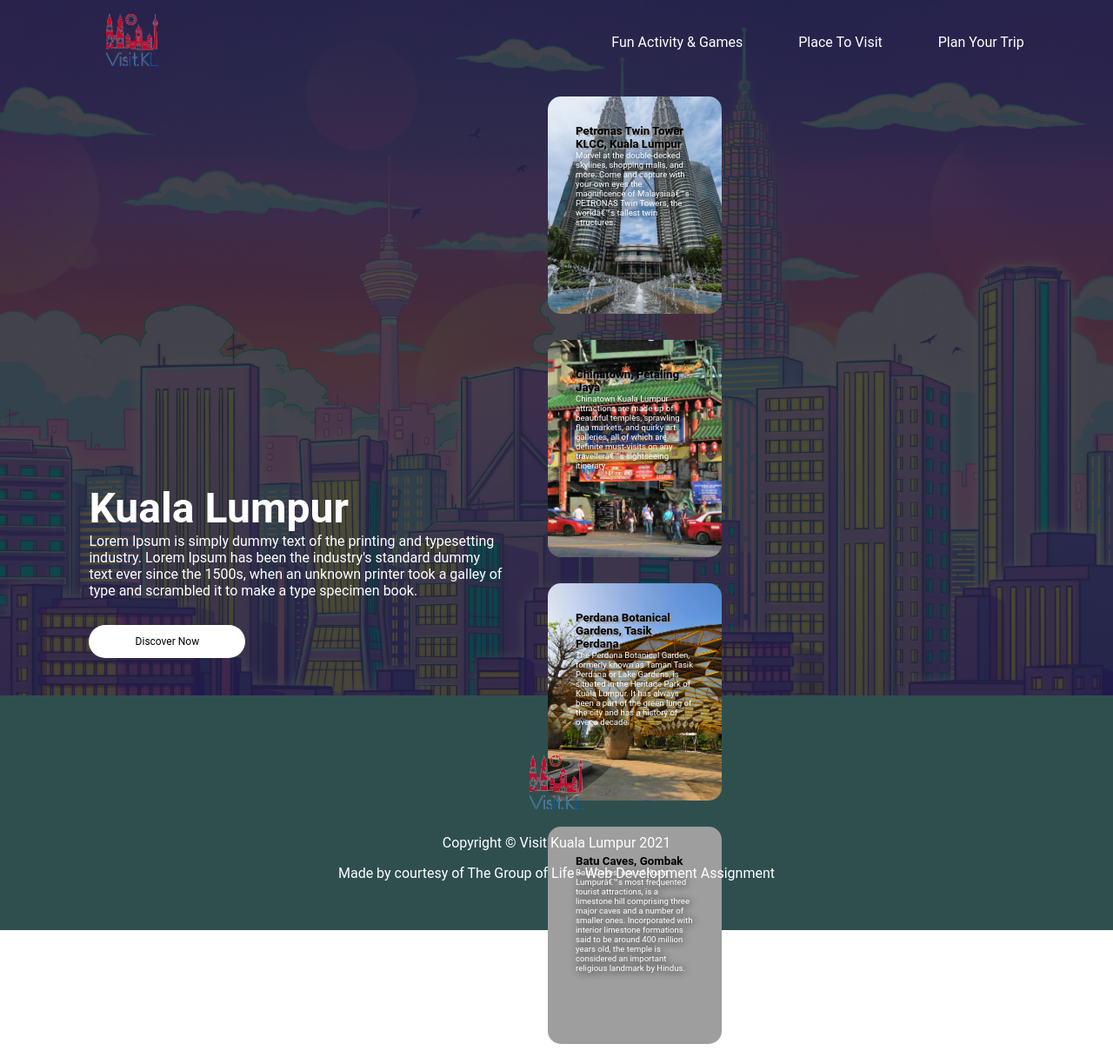
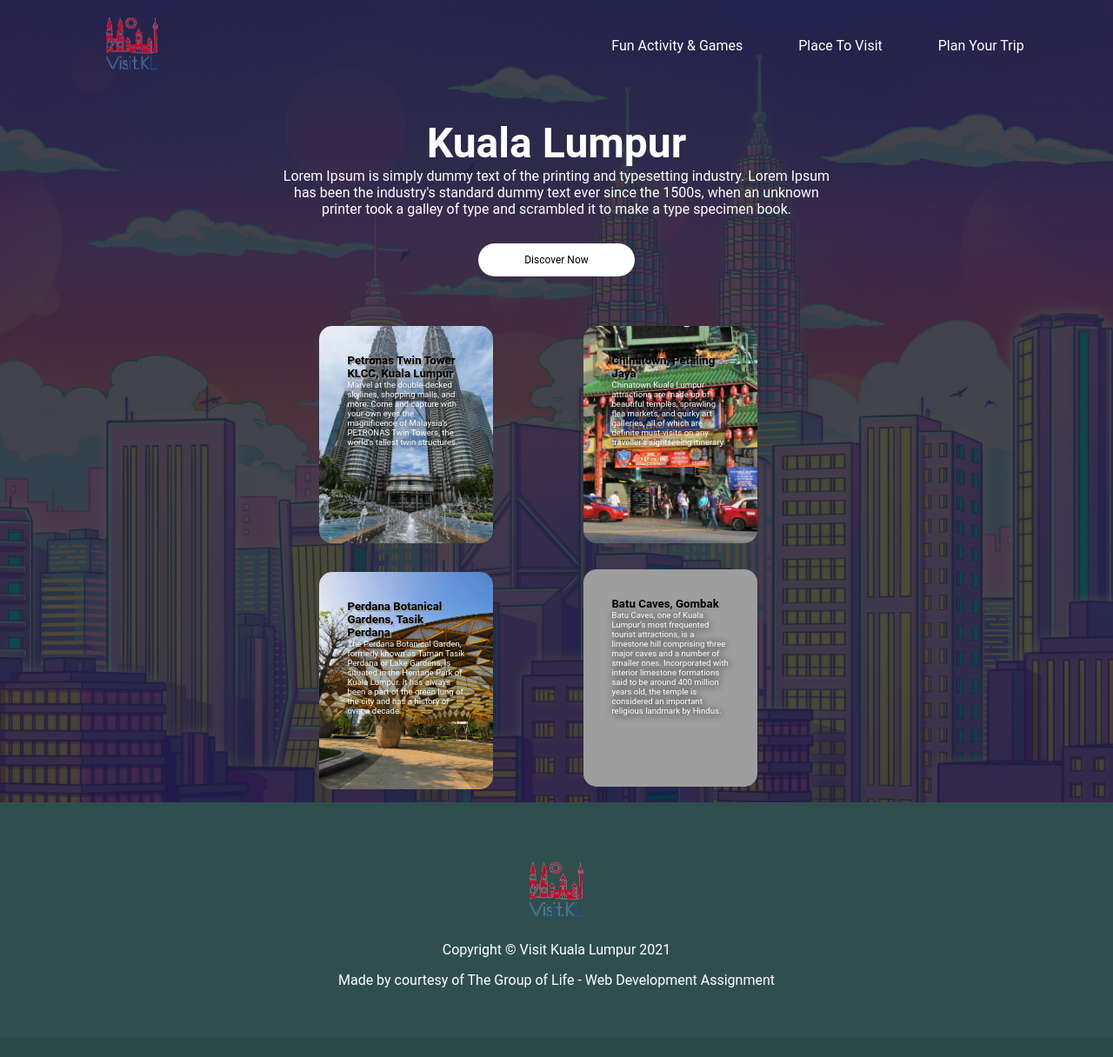
Before and after one commit to DigitalF1ow/WebDev_Assignment, a PHP site: page / in a window 1280 px wide. Shown: the whole page at 87% size. After the commit the page ends 1136 px from the top, so only its background shows below. Run offline with PHP 8.4, Linux system fonts and the light colour scheme; grey boxes are pictures that could not be loaded.

Commit message:
New Updaste

```diff
--- a/css/default.css
+++ b/css/default.css
@@ -3,19 +3,6 @@
    margin:0;
    padding:0;
    font-family: 'Roboto', sans-serif;
-}
-
-.container
-{
-   width: 100%;
-   height: 100vh;
-   background-image: linear-gradient(rgba(0,0,0,0.7), rgba(0,0,0,0.7)),url(../images/background_image1.jpg);
-   background-position: center;
-   background-attachment: fixed;
-   background-size: cover;
-   padding-left:8%;
-   padding-right: 8%;
-   box-sizing: border-box;
 }
 
 .navbar
@@ -46,7 +33,7 @@ nav ul li
 {
    list-style: none;
    display: inline-block;
-   margin-left:60px
+   margin-left:60px;
 }
 
 nav ul li a
@@ -59,13 +46,9 @@ nav ul li a
 {
    display:grid;
    grid-template-columns: auto auto;
+   grid-gap: 10px;
    height:88%;
    align-items: center;
-}
-
-.col
-{
-   flex-basis:75%;
 }
 
 h1
@@ -96,6 +79,7 @@ button
 
 .card
 {
+   align-self: center;
    width:200px;
    height:250px;
    display:inline-block;
@@ -169,8 +153,17 @@ h5
 }
 
 /*Responsive Web Design Part*/
-@media screen and (max-width: 600px)
+@media screen and (max-width: 768px)
 {
+   .container
+   {
+      width: 100%;
+      background-image: linear-gradient(rgba(0,0,0,0.7), rgba(0,0,0,0.7)),url(../images/background_image1.jpg);
+      background-position: center;
+      background-attachment: fixed;
+      background-size: cover;
+      box-sizing: border-box;
+   }
    .menu-icon
    {
       display: block;
@@ -178,4 +171,66 @@ h5
       cursor:pointer;
       margin-left:40px;
    }
+
+   .row
+   {
+      display:grid;
+      grid-template-columns: 50%;
+      height:88%;
+      justify-content: center;
+   }
+
+   .card
+   {
+      margin: 2em auto;
+   }
+
 }
+
+/*Responsive Web Design Part - Desktop Smaller Size*/
+@media screen and (max-width: 1571px)
+{
+
+   .container
+   {
+      width: 100%;
+      background-image: linear-gradient(rgba(0,0,0,0.7), rgba(0,0,0,0.7)),url(../images/background_image1.jpg);
+      background-position: center;
+      background-attachment: fixed;
+      background-size: cover;
+      padding: 0 8%;
+      box-sizing: border-box;
+   }
+   .row
+   {
+      display:grid;
+      grid-template-columns: 60%;
+      grid-gap: 10px;
+      height:88%;
+      justify-content: center;
+   }
+
+   .desc
+   {
+      text-align: center;
+      padding: 2em 0;
+   }
+}
+
+@media screen and (min-width: 1571px)
+{
+   .container
+   {
+
+      width: 100%;
+      height: 100vh;
+      background-image: linear-gradient(rgba(0,0,0,0.7), rgba(0,0,0,0.7)),url(../images/background_image1.jpg);
+      background-repeat: no-repeat;
+      background-attachment: fixed;
+      background-position: center;
+      background-size: cover;
+      padding-left:8%;
+      padding-right: 8%;
+      box-sizing: border-box;
+   }
+}
--- a/fungame.html
+++ b/fungame.html
@@ -14,9 +14,9 @@
             <a href="index.html"><img src = "images/visitKL.png" class ="logo"></a>
             <nav class = "nav-header">
                 <ul>
-                    <li><a href="fungame.html">Fun Activity & Games</a></li>
+                    <li><a href="#">Fun Activity & Games</a></li>
                     <li><a href="destinations.html">Place To Visit</a></li>
-                    <li><a href="#">Plan Your Trip</a></li>
+                    <li><a href="planTrip.html">Plan Your Trip</a></li>
                 </ul>
             </nav>
             <img src = "images/menu.png" class = "menu-icon">
--- a/index.html
+++ b/index.html
@@ -1,7 +1,8 @@
 <!DOCTYPE HTML>
-<html>
+<html lang="en">
     <head>
         <meta name = "viewport" content = "width=device-width, initial-scale = 1.0">
+        <meta charset="utf-8"/>
         <title>Visit Kuala Lumpur</title>
         <link rel="stylesheet" href="css/default.css"/>
         <link rel="icon" href="images/favicon1.ico" />
@@ -10,7 +11,7 @@
     <body>
         <div class="container">
             <div class = "navbar">
-                <a href="index.html"><img src = "images/visitKL.png" class ="logo"></a>
+                <a href="index.html"><img src = "images/visitKL.png" class ="logo" alt="homeIcon"></a>
                 <nav>
                     <ul>
                         <li><a href="fungame.html">Fun Activity & Games</a></li>
@@ -18,11 +19,12 @@
                         <li><a href="#">Plan Your Trip</a></li>
                     </ul>
                 </nav>
-                <img src = "images/menu.png" class = "menu-icon">
+                <img src = "images/menu.png" class = "menu-icon" alt="menuIcon">
             </div>
 
+
             <div class = "row">
-                <div class = "col">
+                <div class = "col desc">
                     <h1>Kuala Lumpur</h1>
                     <p>
                     Lorem Ipsum is simply dummy text of the printing and
@@ -67,7 +69,7 @@
         </div>
 
     <footer class="footer">
-        <a href="index.html"><img src = "images/visitKL.png" class="footer-img"></a>
+        <a href="index.html"><img src = "images/visitKL.png" class="footer-img" alt="homeIcon"></a>
         <p class="footer-text">Copyright &copy; Visit Kuala Lumpur 2021</p>
         <p class="footer-text">Made by courtesy of The Group of Life - Web Development Assignment</p>
     </footer>
```
Also changed, not shown: css/destinations.css (+16 -3 lines), css/funGames.css (+22 -4 lines), destinations.html (+13 -4 lines).
